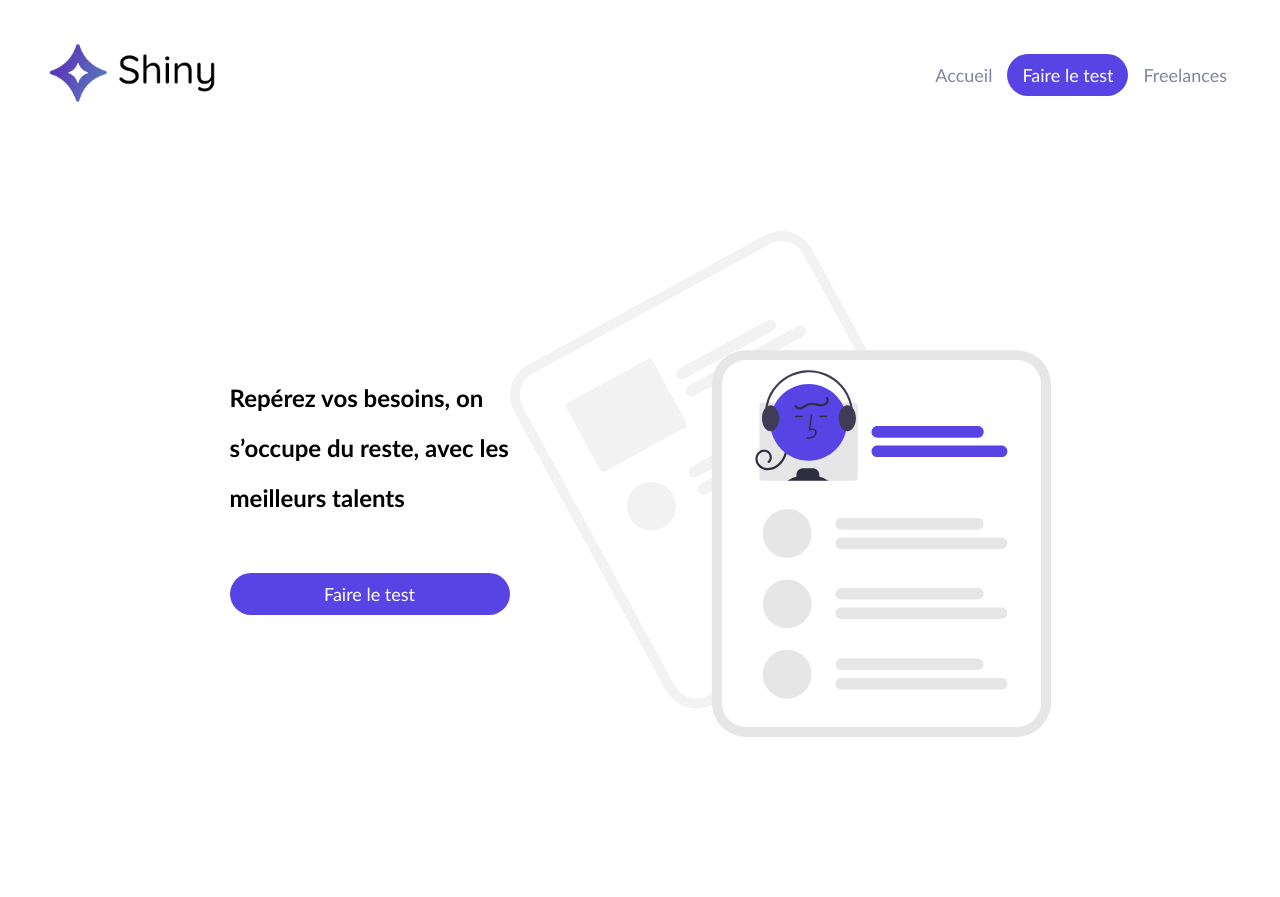
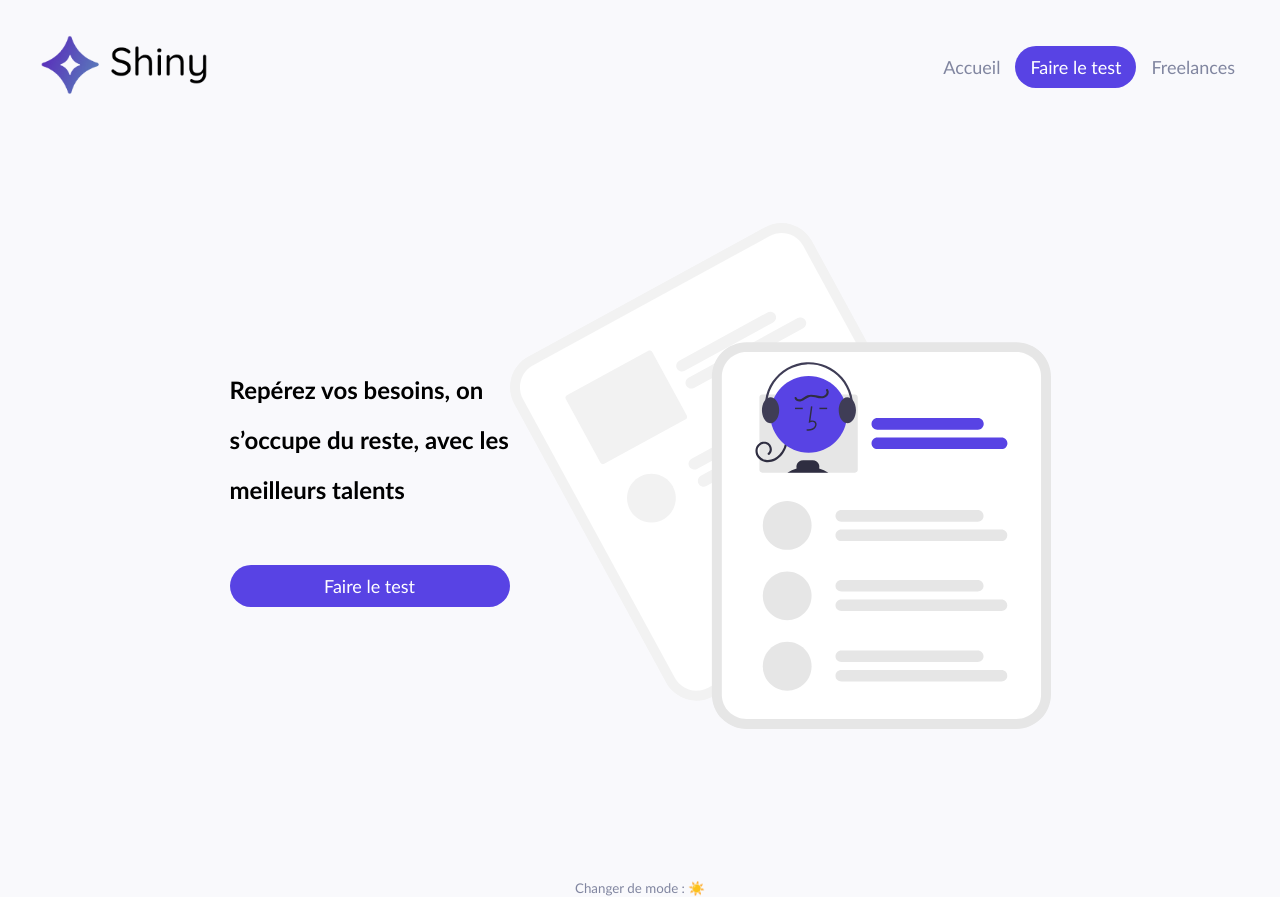
Before and after one commit to SaiedZ/shiny-agency-react-tutorial, a React (Create React App) app: page / in a window 1280 px wide. Before the commit the page ends 835 px from the top, so only its background shows below. Built offline with nearby package versions, Linux system fonts and the light colour scheme.

Commit message:
using context (provider / context) to change theme: dark / light

```diff
--- /dev/null
+++ b/src/components/Footer/index.jsx
@@ -0,0 +1,36 @@
+import React from 'react'
+
+import { useContext } from 'react'
+import { ThemeContext } from '../../utils/context'
+
+import styled from 'styled-components'
+
+import colors from '../../utils/style/colors'
+
+const FooterContainer = styled.footer`
+    display: flex;
+    flex-direction: row;
+    align-items: center;
+    justify-content: center;
+    padding-top: 60px;
+`
+
+const NightModeButton = styled.button`
+    background-color: transparent;
+    border: none;
+    cursor: pointer;
+    color: ${colors.secondary};
+`
+
+function Footer() {
+    const { toggleTheme, theme } = useContext(ThemeContext)
+    return (
+        <FooterContainer>
+            <NightModeButton onClick={() => toggleTheme()}>
+                Changer de mode : {theme === 'light' ? '☀️' : '🌙'}
+            </NightModeButton>
+        </FooterContainer>
+    )
+}
+
+export default Footer
--- a/src/index.jsx
+++ b/src/index.jsx
@@ -1,4 +1,5 @@
 import React from 'react'
+
 import { createRoot } from 'react-dom/client'
 
 import { BrowserRouter, Routes, Route } from 'react-router-dom'
@@ -9,20 +10,17 @@ import Results from './pages/Results'
 import Freelances from './pages/Freelances'
 import Header from './components/Header'
 import Error from './components/Error'
+import Footer from './components/Footer'
+import { ThemeProvider } from './utils/context/index'
 
-import { createGlobalStyle } from 'styled-components'
-
-const GlobalStyle = createGlobalStyle`
-    * {
-      font-family: 'Trebuchet MS', Helvetica, sans-serif;
-    }
-`
+import GlobalStyle from './utils/style/GlobalStyle'
 
 const container = document.getElementById('root')
 const root = createRoot(container)
 root.render(
     <React.StrictMode>
         <BrowserRouter>
+            <ThemeProvider>
                 <GlobalStyle />
                 <Header />
                 <Routes>
@@ -35,6 +33,8 @@ root.render(
                     <Route path="/freelances" element={<Freelances />}></Route>
                     <Route path="*" element={<Error />} />
                 </Routes>
+                <Footer />
+            </ThemeProvider>
         </BrowserRouter>
     </React.StrictMode>
 )
--- /dev/null
+++ b/src/utils/context/index.jsx
@@ -0,0 +1,18 @@
+import React from 'react'
+
+import { createContext, useState } from 'react'
+
+export const ThemeContext = createContext()
+
+export const ThemeProvider = ({ children }) => {
+    const [theme, setTheme] = useState('light')
+    const toggleTheme = () => {
+        setTheme(theme === 'light' ? 'dark' : 'light')
+    }
+
+    return (
+        <ThemeContext.Provider value={{ theme, toggleTheme }}>
+            {children}
+        </ThemeContext.Provider>
+    )
+}
--- /dev/null
+++ b/src/utils/style/GlobalStyle.jsx
@@ -0,0 +1,31 @@
+import React from 'react'
+
+import { createGlobalStyle } from 'styled-components'
+
+import { useContext } from 'react'
+import { ThemeContext } from '../context'
+import colors from './colors'
+
+const StyledGlobalStyle = createGlobalStyle`
+    * {
+        font-family: 'Trebuchet MS', Helvetica, sans-serif;
+    }
+
+    body {
+        /* Ici cette syntaxe revient au même que
+        background-color: \${({ props }) =>
+            props.isDarkMode ? '#2F2E41' : 'white'};
+        */
+        background-color: ${({ isDarkMode }) =>
+            isDarkMode ? colors.backgroundDark : colors.backgroundLight};
+        margin: 0;
+    }
+`
+
+function GlobalStyle() {
+    const { theme } = useContext(ThemeContext)
+
+    return <StyledGlobalStyle isDarkMode={theme === 'dark'} />
+}
+
+export default GlobalStyle
--- a/src/utils/style/colors.js
+++ b/src/utils/style/colors.js
@@ -2,6 +2,7 @@ const colors = {
     primary: '#5843E4',
     secondary: '#8186A0',
     backgroundLight: '#F9F9FC',
+    backgroundDark: '#2F2E41',
 }
 
 export default colors
```
Lines whose indentation alone changed are shown as unchanged.
